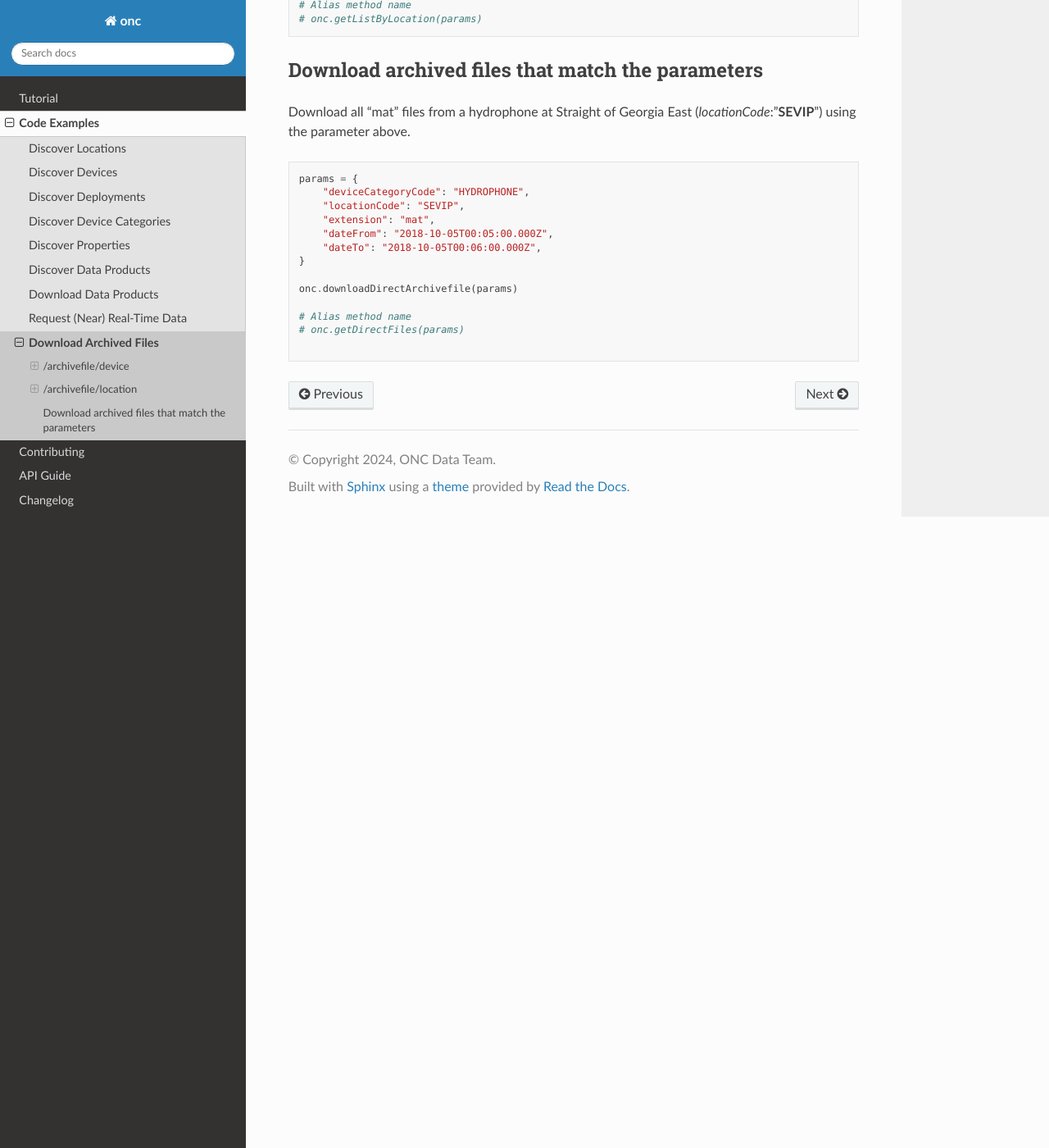
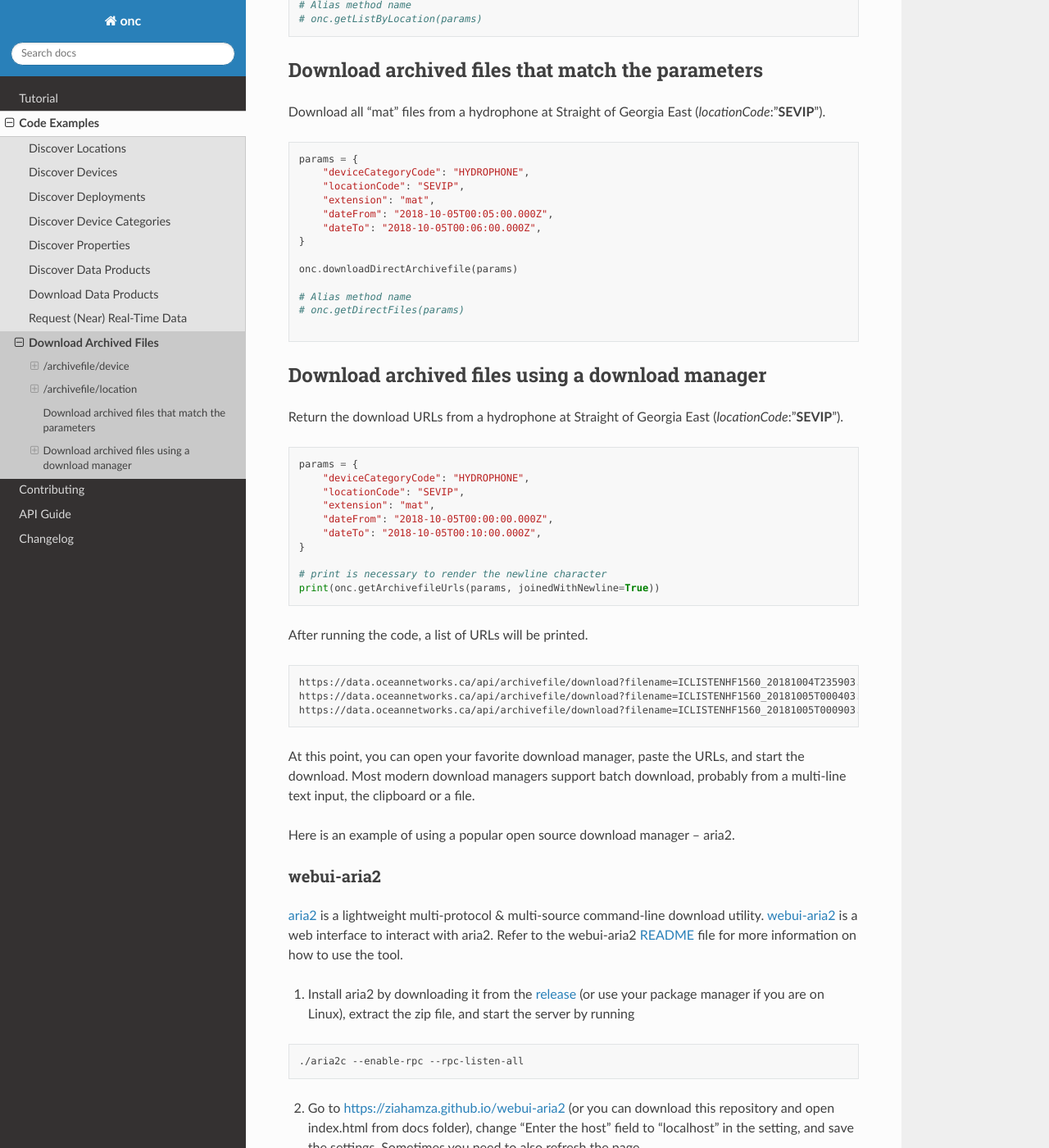
Before and after one commit to OceanNetworksCanada/api-python-client, a Sphinx documentation site: the page built from doc/source/Code_Examples/Download_Archived_Files.md, in a window 1280 px wide and 1400 px high, scrolled down 2213 px. Shown: the whole window at 82% size. Built offline with Sphinx 7.4.7 and the Read the Docs theme 3.1.0, drawn with Linux system fonts in a browser that asks for light colours; some of the changed text lies outside the part shown.

Commit message:
doc: update doc and code example for getArchivefileUrls

````diff
--- a/doc/source/Code_Examples/Download_Archived_Files.md
+++ b/doc/source/Code_Examples/Download_Archived_Files.md
@@ -110,7 +110,7 @@ onc.getArchivefile(params)
 
 ## Download archived files that match the parameters
 
-Download all "mat" files from a hydrophone at Straight of Georgia East (_locationCode_:"**SEVIP**") using the parameter above.
+Download all "mat" files from a hydrophone at Straight of Georgia East (_locationCode_:"**SEVIP**").
 
 ```python
 params = {
@@ -127,3 +127,57 @@ onc.downloadDirectArchivefile(params)
 # onc.getDirectFiles(params)
 
 ```
+
+## Download archived files using a download manager
+
+Return the download URLs from a hydrophone at Straight of Georgia East (_locationCode_:"**SEVIP**").
+
+```python
+params = {
+    "deviceCategoryCode": "HYDROPHONE",
+    "locationCode": "SEVIP",
+    "extension": "mat",
+    "dateFrom": "2018-10-05T00:00:00.000Z",
+    "dateTo": "2018-10-05T00:10:00.000Z",
+}
+
+# print is necessary to render the newline character
+print(onc.getArchivefileUrls(params, joinedWithNewline=True))
+```
+
+After running the code, a list of URLs will be printed.
+
+```
+https://data.oceannetworks.ca/api/archivefile/download?filename=ICLISTENHF1560_20181004T235903.000Z-spect.mat&token=Your_TOKEN
+https://data.oceannetworks.ca/api/archivefile/download?filename=ICLISTENHF1560_20181005T000403.000Z-spect.mat&token=Your_TOKEN
+https://data.oceannetworks.ca/api/archivefile/download?filename=ICLISTENHF1560_20181005T000903.000Z-spect.mat&token=Your_TOKEN
+```
+
+At this point, you can open your favorite download manager, paste the URLs, and start the download.
+Most modern download managers support batch download, probably from a multi-line text input, the clipboard or a file.
+
+Here is an example of using a popular open source download manager -- aria2.
+
+### webui-aria2
+
+[aria2](https://aria2.github.io/) is a lightweight multi-protocol & multi-source command-line download utility.
+[webui-aria2](https://github.com/ziahamza/webui-aria2) is a web interface to interact with aria2.
+Refer to the webui-aria2 [README](https://github.com/ziahamza/webui-aria2?tab=readme-ov-file#webui-aria2) file
+for more information on how to use the tool.
+
+1. Install aria2 by downloading it from the [release](https://github.com/aria2/aria2/releases)
+   (or use your package manager if you are on Linux), extract the zip file,
+   and start the server by running
+
+```shell
+./aria2c --enable-rpc --rpc-listen-all
+```
+
+2. Go to <https://ziahamza.github.io/webui-aria2> (or you can download this repository and open index.html
+   from docs folder), change "Enter the host" field to "localhost" in the setting, and save the settings.
+   Sometimes you need to also refresh the page.
+   ![Aria2c host change.png](../_static/Code_Examples/webui-aria2c-host.png)
+
+3. Click "Add" -> "By URIs" in the menu. Fill in the URLs and start the download.
+   You can also customize the download in the "Download settings" like changing the download directory.
+   ![Aria2c add URLs.png](../_static/Code_Examples/webui-aria2c-add-uri.png)
````
Also changed, not shown: README.md (+3 -0 lines), doc/source/_static/Code_Examples/webui-aria2c-add-uri.png (added), doc/source/_static/Code_Examples/webui-aria2c-host.png (added).
